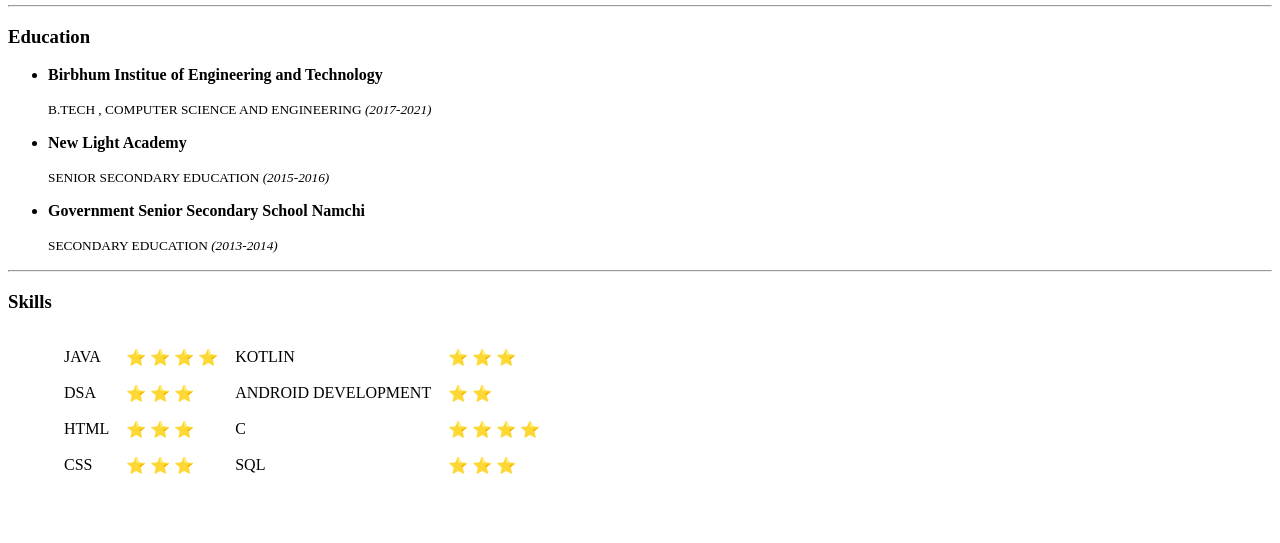
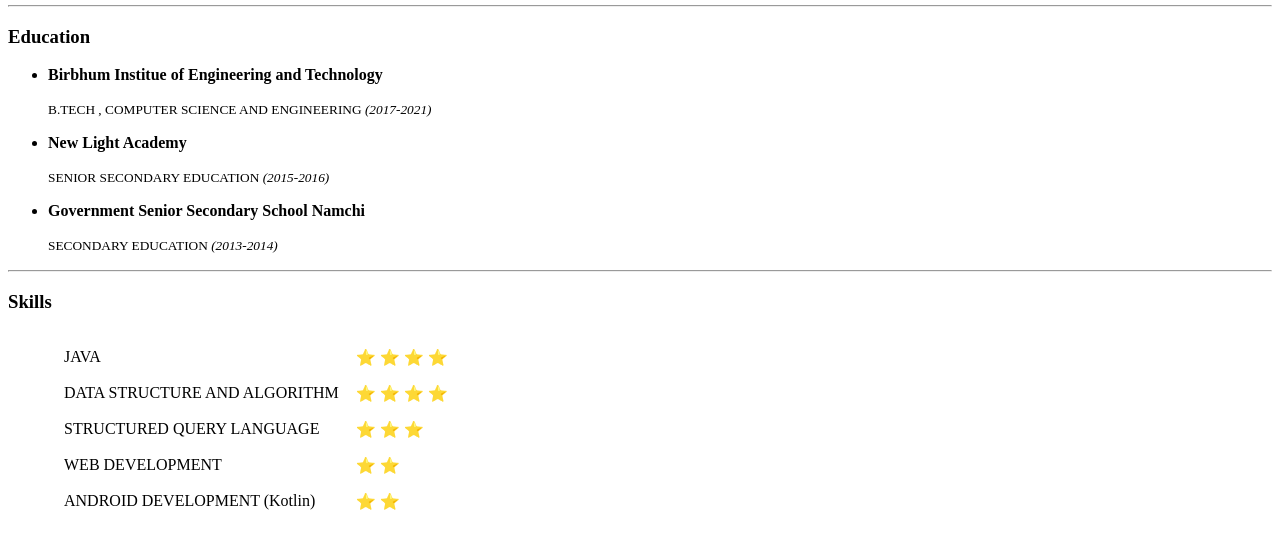
Before and after one commit to nk1498/Web-Development, a plain HTML site: page HTML_PERSONAL_SITE/index.html in a window 1280 px wide. Shown: the part 307-850 px from the top of the page. Before the commit the page ends 814 px from the top, so only its background shows below. Drawn offline with Linux system fonts and the light colour scheme.

Commit message:
Personal site

```diff
--- a/HTML_PERSONAL_SITE/index.html
+++ b/HTML_PERSONAL_SITE/index.html
@@ -51,26 +51,22 @@
       <tr>
         <td>JAVA</td>
         <td> &#x2B50; &#x2B50; &#x2B50; &#x2B50; </td>
-        <td>KOTLIN</td>
-        <td> &#x2B50; &#x2B50; &#x2B50; </td>
       </tr>
       <tr>
-        <td>DSA</td>
-        <td> &#x2B50; &#x2B50; &#x2B50; </td>
-        <td>ANDROID DEVELOPMENT</td>
+        <td>DATA STRUCTURE AND ALGORITHM</td>
+        <td> &#x2B50; &#x2B50; &#x2B50; &#x2B50; </td>
+      </tr>
+      <tr>
+        <td>STRUCTURED QUERY LANGUAGE</td>
+        <td> &#x2B50; &#x2B50; &#x2B50;</td>
+      </tr>
+      <tr>
+        <td>WEB DEVELOPMENT</td>
         <td> &#x2B50; &#x2B50; </td>
       </tr>
       <tr>
-        <td>HTML</td>
-        <td> &#x2B50; &#x2B50; &#x2B50; </td>
-        <td>C</td>
-        <td> &#x2B50; &#x2B50; &#x2B50; &#x2B50; </td>
-      </tr>
-      <tr>
-        <td>CSS</td>
-        <td> &#x2B50; &#x2B50; &#x2B50; </td>
-        <td>SQL</td>
-        <td> &#x2B50; &#x2B50; &#x2B50; </td>
+        <td>ANDROID DEVELOPMENT (Kotlin)</td>
+        <td> &#x2B50; &#x2B50; </td>
       </tr>
 
     </table>
```
